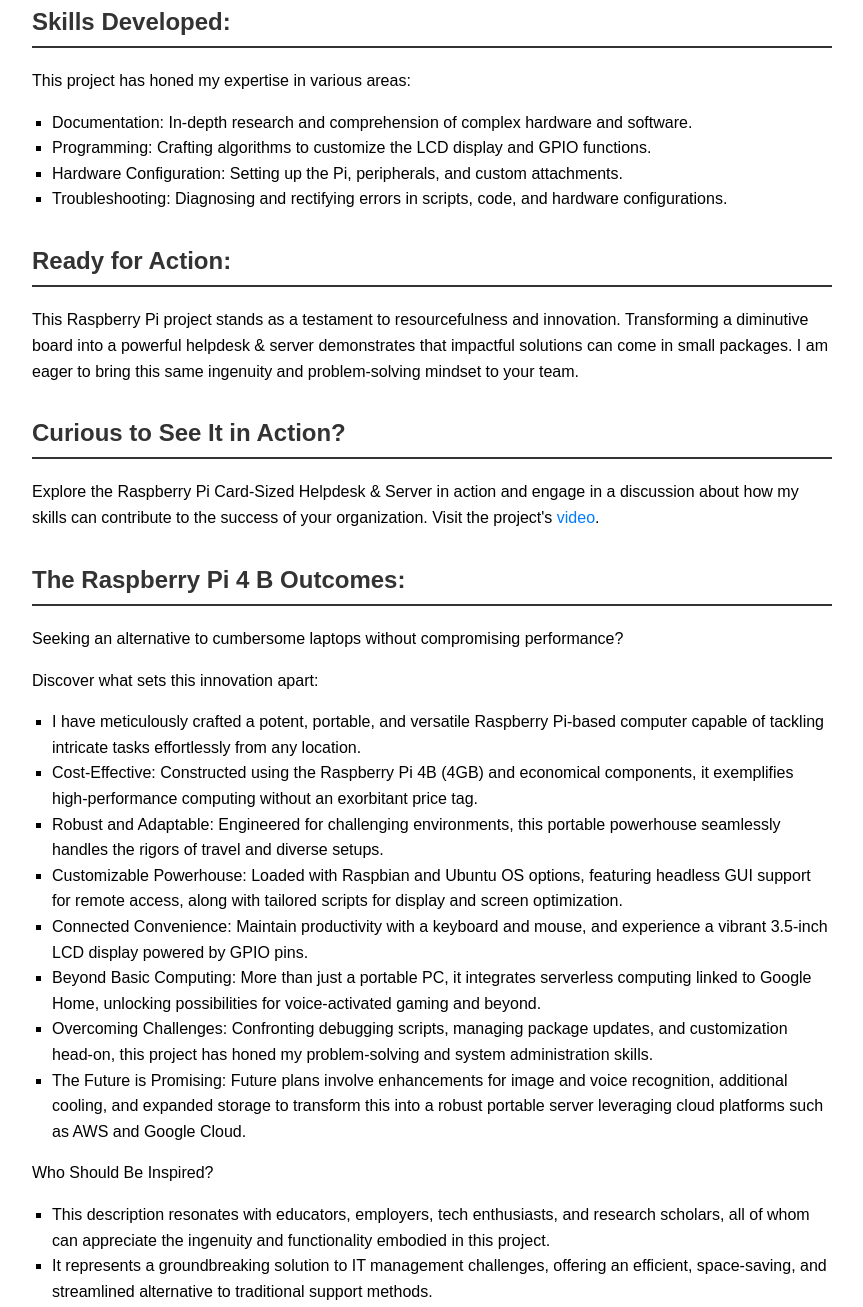
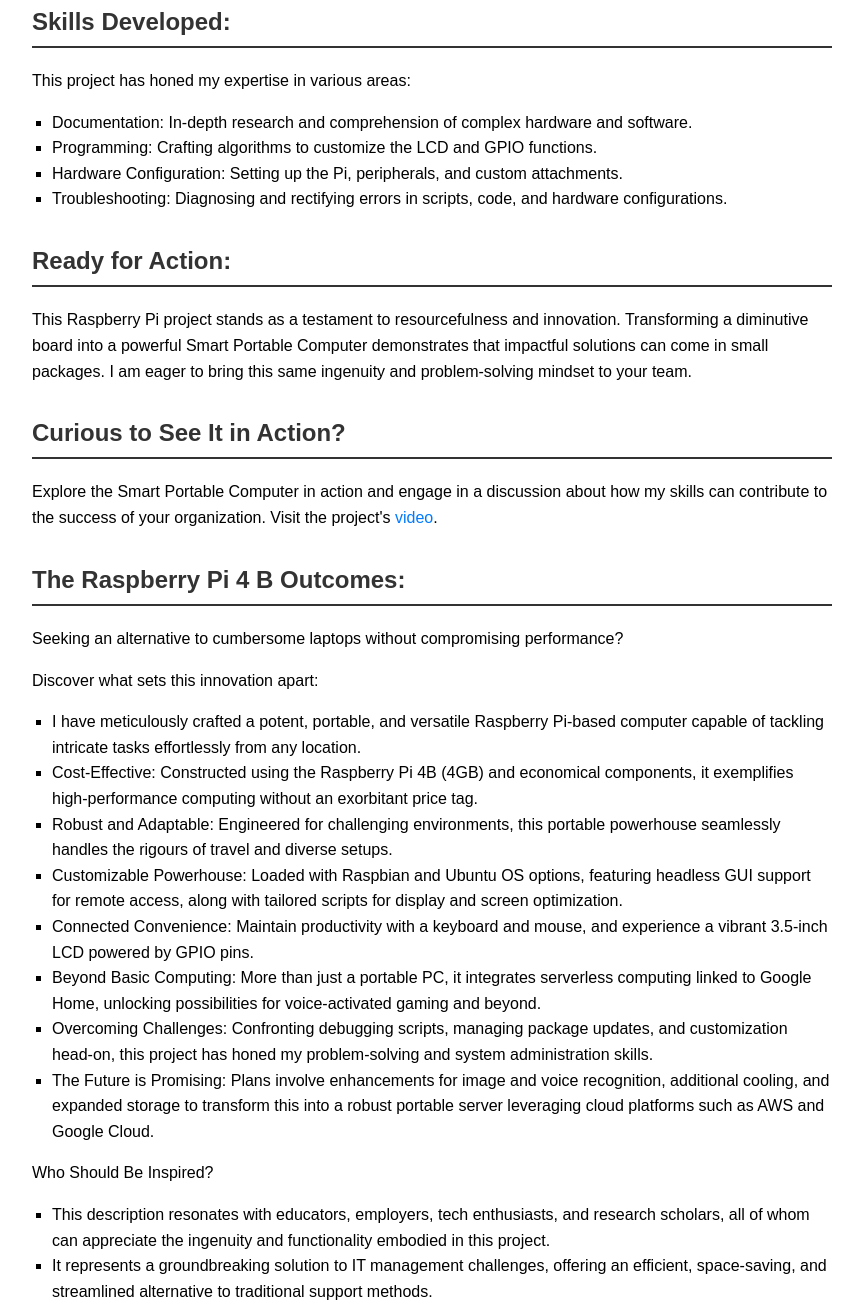
Before and after one commit to niladrridas/Smart-Portable-Computer, a plain HTML site: page index.html in a window 1280 px wide. Shown: the part 1037-2344 px from the top of the page, without its empty margins (208-1071 px from the left). Drawn offline with Linux system fonts and the light colour scheme.

Commit message:
Update index.html

```diff
--- a/index.html
+++ b/index.html
@@ -5,7 +5,7 @@
     <meta http-equiv="X-UA-Compatible" content="IE=edge">
     <meta name="viewport" content="width=device-width, initial-scale=1.0">
     <link rel="stylesheet" href="style.css">
-    <title>Raspberry Pi Helpdesk & Server</title>
+    <title>Smart Portable Computer</title>
 </head>
 <body>
 
@@ -46,7 +46,7 @@
 
         <ul>
             <li>Documentation: In-depth research and comprehension of complex hardware and software.</li>
-            <li>Programming: Crafting algorithms to customize the LCD display and GPIO functions.</li>
+            <li>Programming: Crafting algorithms to customize the LCD and GPIO functions.</li>
             <li>Hardware Configuration: Setting up the Pi, peripherals, and custom attachments.</li>
             <li>Troubleshooting: Diagnosing and rectifying errors in scripts, code, and hardware configurations.</li>
             <!-- Add more list items as needed -->
@@ -55,12 +55,12 @@
 
     <section id="ready-for-action">
         <h2>Ready for Action:</h2>
-        <p>This Raspberry Pi project stands as a testament to resourcefulness and innovation. Transforming a diminutive board into a powerful helpdesk & server demonstrates that impactful solutions can come in small packages. I am eager to bring this same ingenuity and problem-solving mindset to your team.</p>
+        <p>This Raspberry Pi project stands as a testament to resourcefulness and innovation. Transforming a diminutive board into a powerful Smart Portable Computer demonstrates that impactful solutions can come in small packages. I am eager to bring this same ingenuity and problem-solving mindset to your team.</p>
     </section>
 
     <section id="see-it-in-action">
         <h2>Curious to See It in Action?</h2>
-        <p>Explore the Raspberry Pi Card-Sized Helpdesk & Server in action and engage in a discussion about how my skills can contribute to the success of your organization. Visit the project's <a href="https://youtu.be/Zis5u3283U0" target="_blank">video</a>.</p>
+        <p>Explore the Smart Portable Computer in action and engage in a discussion about how my skills can contribute to the success of your organization. Visit the project's <a href="https://youtu.be/Zis5u3283U0" target="_blank">video</a>.</p>
 
     </section>
 
@@ -74,12 +74,12 @@
       <ul>
             <li>I have meticulously crafted a potent, portable, and versatile Raspberry Pi-based computer capable of tackling intricate tasks effortlessly from any location.</li>
             <li>Cost-Effective: Constructed using the Raspberry Pi 4B (4GB) and economical components, it exemplifies high-performance computing without an exorbitant price tag.</li>
-            <li>Robust and Adaptable: Engineered for challenging environments, this portable powerhouse seamlessly handles the rigors of travel and diverse setups.</li>
+            <li>Robust and Adaptable: Engineered for challenging environments, this portable powerhouse seamlessly handles the rigours of travel and diverse setups.</li>
             <li>Customizable Powerhouse: Loaded with Raspbian and Ubuntu OS options, featuring headless GUI support for remote access, along with tailored scripts for display and screen optimization.</li>
-            <li>Connected Convenience: Maintain productivity with a keyboard and mouse, and experience a vibrant 3.5-inch LCD display powered by GPIO pins.</li>
+            <li>Connected Convenience: Maintain productivity with a keyboard and mouse, and experience a vibrant 3.5-inch LCD powered by GPIO pins.</li>
             <li>Beyond Basic Computing: More than just a portable PC, it integrates serverless computing linked to Google Home, unlocking possibilities for voice-activated gaming and beyond.</li>
             <li>Overcoming Challenges: Confronting debugging scripts, managing package updates, and customization head-on, this project has honed my problem-solving and system administration skills.</li>
-            <li>The Future is Promising: Future plans involve enhancements for image and voice recognition, additional cooling, and expanded storage to transform this into a robust portable server leveraging cloud platforms such as AWS and Google Cloud.</li>
+            <li>The Future is Promising: Plans involve enhancements for image and voice recognition, additional cooling, and expanded storage to transform this into a robust portable server leveraging cloud platforms such as AWS and Google Cloud.</li>
             <!-- Add more list items as needed -->
         </ul>
 
```
